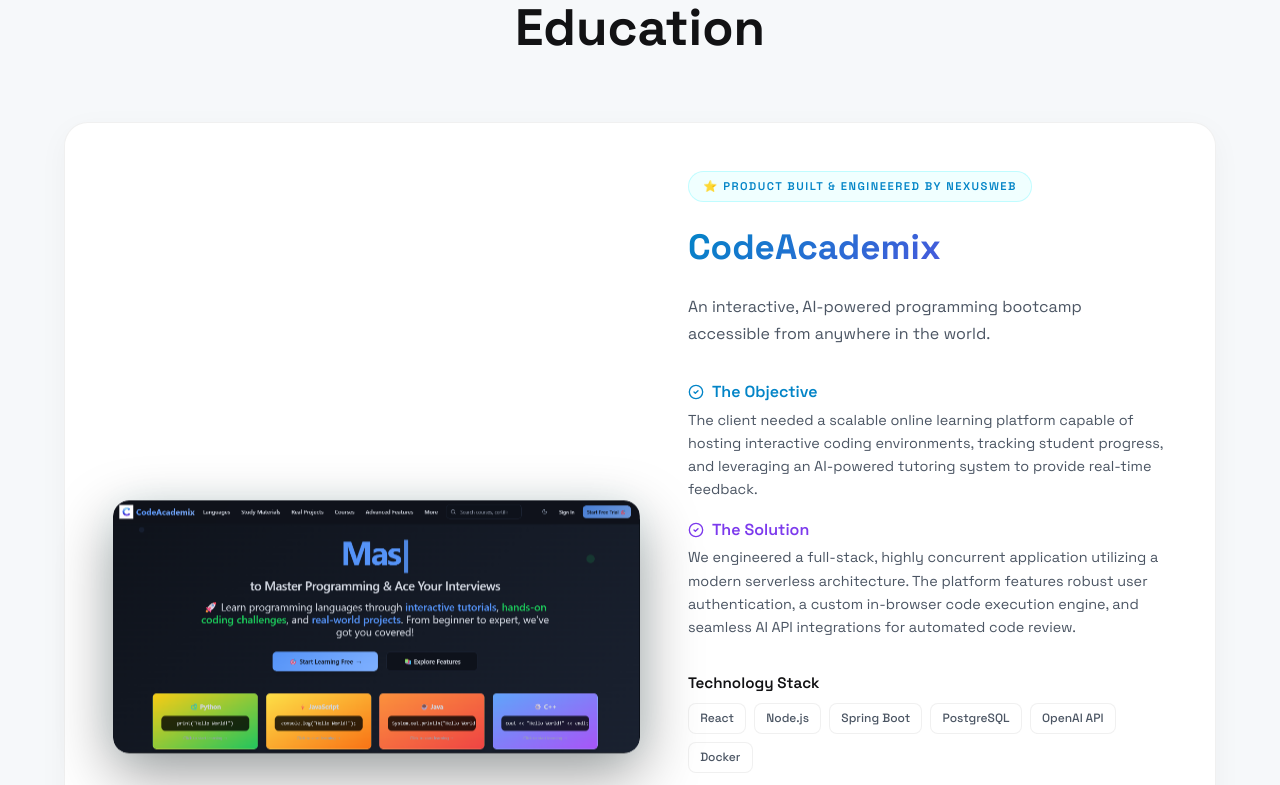
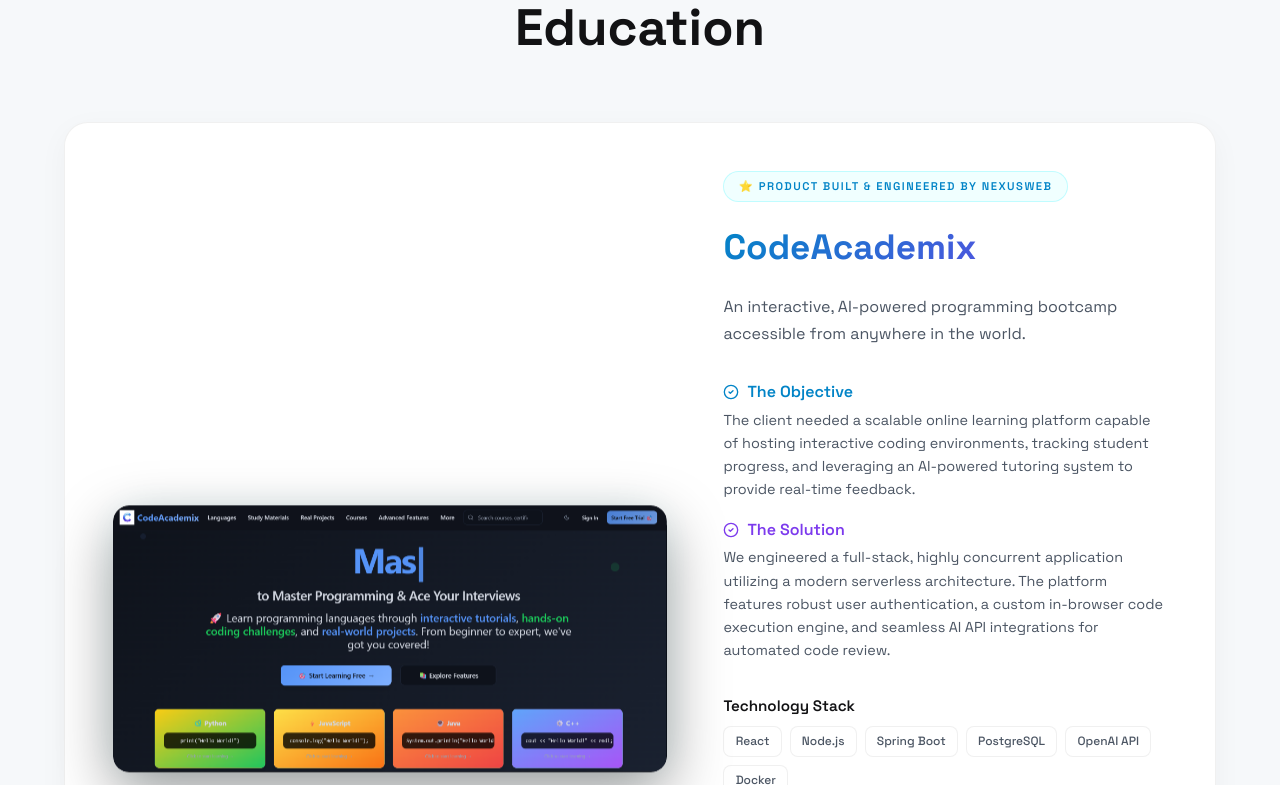
Before and after one commit to harshad56/Nexus, a React (Vite) app: page / in a window 1280 px wide. Shown: the part 5075-5860 px from the top of the page. Built offline with nearby package versions, Linux system fonts and the light colour scheme.

Commit message:
Enlarge portfolio mockup to reduce empty space

```diff
--- a/src/styles/Portfolio.css
+++ b/src/styles/Portfolio.css
@@ -17,8 +17,8 @@
   box-shadow: var(--shadow-card);
   padding: 3rem;
   display: grid;
-  grid-template-columns: 1.1fr 1fr;
-  gap: 3rem;
+  grid-template-columns: 1.25fr 1fr;
+  gap: 3.5rem;
   align-items: center;
 }
 
@@ -31,7 +31,7 @@
 .portfolio__mockup {
   border-radius: 16px;
   overflow: hidden;
-  transform: rotateY(-4deg) rotateX(2deg);
+  transform: rotateY(-4deg) rotateX(2deg) scale(1.1);
   transition: transform 0.5s ease;
   animation: float 4s ease-in-out infinite;
   box-shadow:
@@ -40,7 +40,7 @@
 }
 
 .portfolio__mockup:hover {
-  transform: rotateY(0deg) rotateX(0deg);
+  transform: rotateY(0deg) rotateX(0deg) scale(1.14);
 }
 
 .portfolio__mockup img {
```
